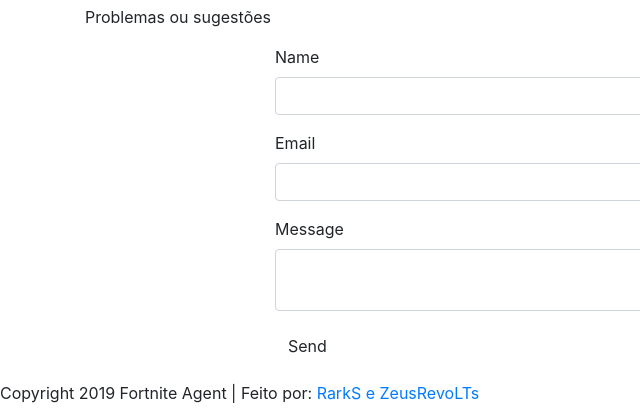
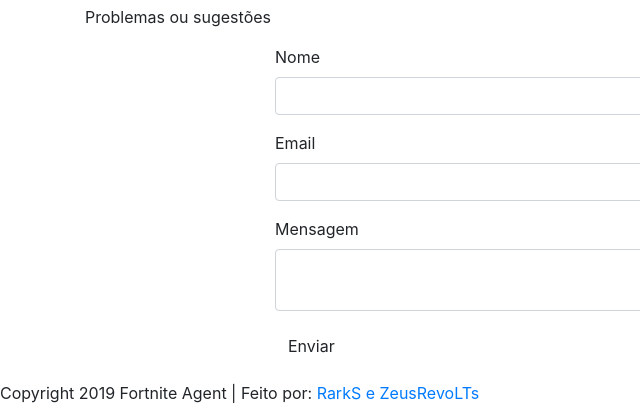
Before and after one commit to rafaritho/agent, a website: page static/index.html in a window 1280 px wide. Shown: the part 1434-1849 px from the top of the page, 0-640 px from the left. Drawn offline with nearby package versions, Linux system fonts and the light colour scheme; files that its build step writes are made by us from their sources; files whose address does not match are found by name.

```diff
--- a/static/index.html
+++ b/static/index.html
@@ -159,7 +159,7 @@
                 <div class = "offset-sm-2 col-sm-8">
                     <form>
                         <div class = "form-group">
-                            <label>Name</label>
+                            <label>Nome</label>
                             <input type = "text" name = "" class =
                             "form-control">
                         </div>
@@ -169,11 +169,11 @@
                                 "form-control">
                             </div>
                         <div class = "form-group">
-                                    <label>Message</label>
+                                    <label>Mensagem</label>
                                     <textarea class = "form-control textarea"> </textarea>
                                 </div>
                         <div class = "form-group">
-                        <button class = "btn btnD1">Send</button>
+                        <button class = "btn btnD1">Enviar</button>
                         </div>
                     </form>
                 </div>
```
Also changed, not shown: node/bootstrap/dist/css/bootstrap.min.css, static/squads.jpg (added).
